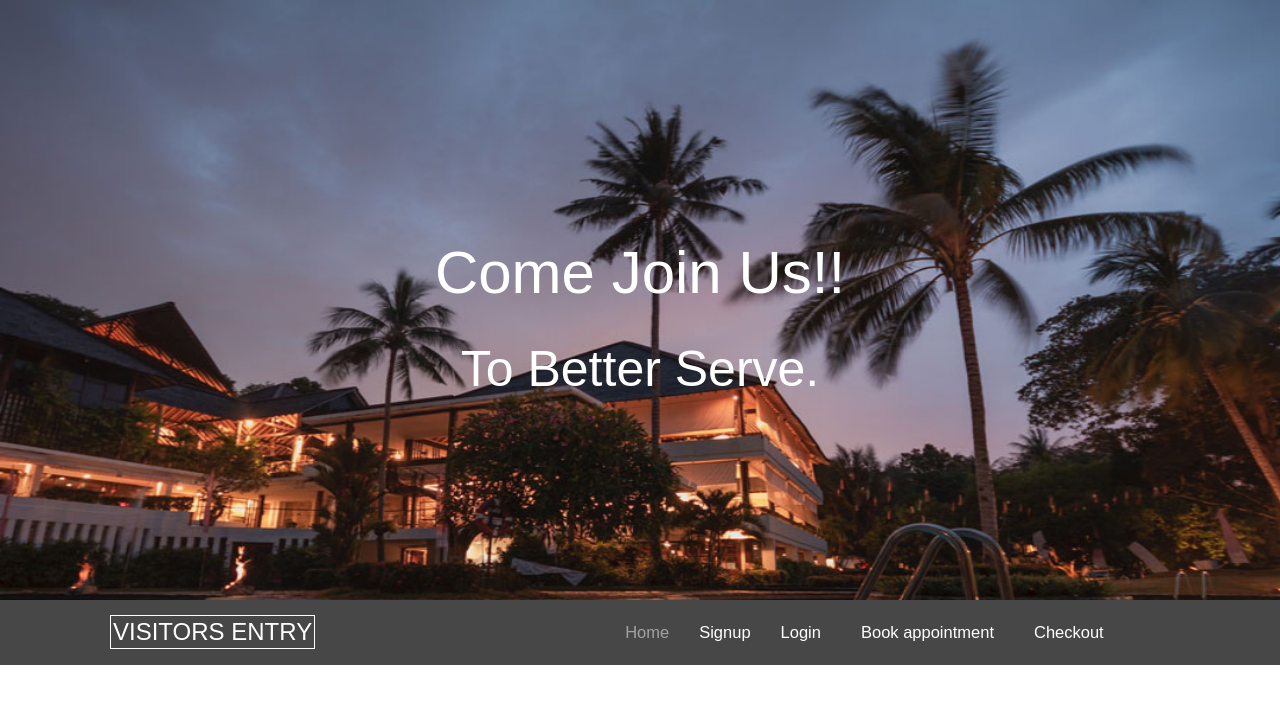
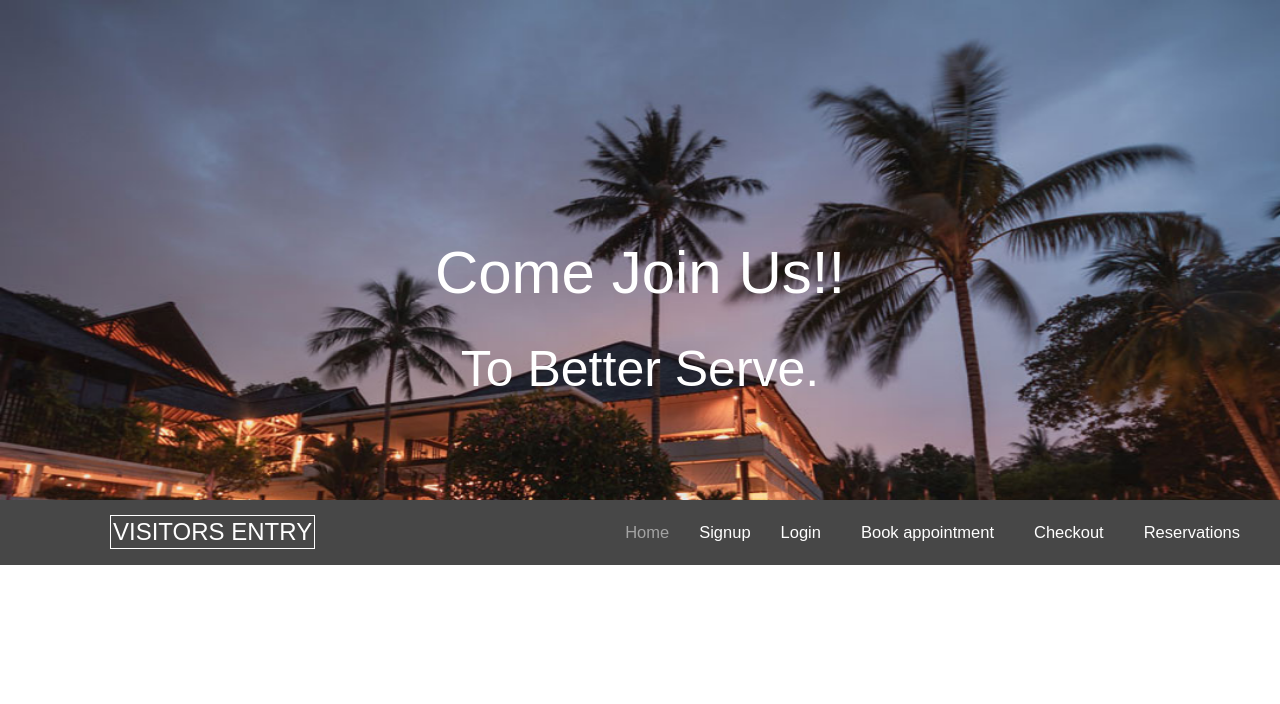
Before and after one commit to mudassir2700/Visitors-Entry, a Django app: page / in a window 1280 px wide. Shown: the top 704 px of the page. Run offline with Django 3.2, Linux system fonts and the light colour scheme.

Commit message:
Update homepage.html

```diff
--- a/src_code/assignment/templates/assignment/homepage.html
+++ b/src_code/assignment/templates/assignment/homepage.html
@@ -32,7 +32,7 @@ body {
 	background-position: center;
 	background-repeat: no-repeat;
 	background-attachment: fixed;
-	min-height:600px;
+	min-height:500px;
 	position: relative;
 }
 
@@ -50,7 +50,7 @@ body {
 
 }
 
-.li a,.li1 a,.li2 a,.li3 a,.li4 a {
+.li a,.li1 a,.li2 a,.li3 a,.li4 a,.li5 a {
   display: block;
   color: white;
   text-align: center;
@@ -60,7 +60,7 @@ body {
   text-decoration: none;
 }
 
-.li a:hover,.li1 a:hover,.li2 a:hover,.li3 a:hover,.li4 a:hover {
+.li a:hover,.li1 a:hover,.li2 a:hover,.li3 a:hover,.li4 a:hover,.li5 a:hover {
 
   transform: scale(1.2);
 }
@@ -121,6 +121,13 @@ body {
 }
 
 .li4{
+  margin-right: 10px;
+  float: left;
+   padding: 23px 10px;
+   font-size: 16.5px;margin-left: 10px;
+   background-color: #333;
+}
+.li5{
   margin-right: 10px;
   float: left;
    padding: 23px 10px;
@@ -280,6 +287,8 @@ sec0 {  0% {
   <li class="li3" id="lii3"><a class="active" href="{% url 'assignment:booking' %}">Book appointment</a></li>
   <hr class="ul_hr">
   <li class="li4" id="lii4"><a class="active" href="{% url 'assignment:checkout' %}">Checkout</a></li>
+  <hr class="ul_hr">
+  <li class="li5" id="lii5"><a class="active" href="{% url 'assignment:reservations' %}">Reservations</a></li>
 
   <li><img src="{% static 'arrow.png' %}" id="upBtn" onclick="function2()"></li>
 
```
